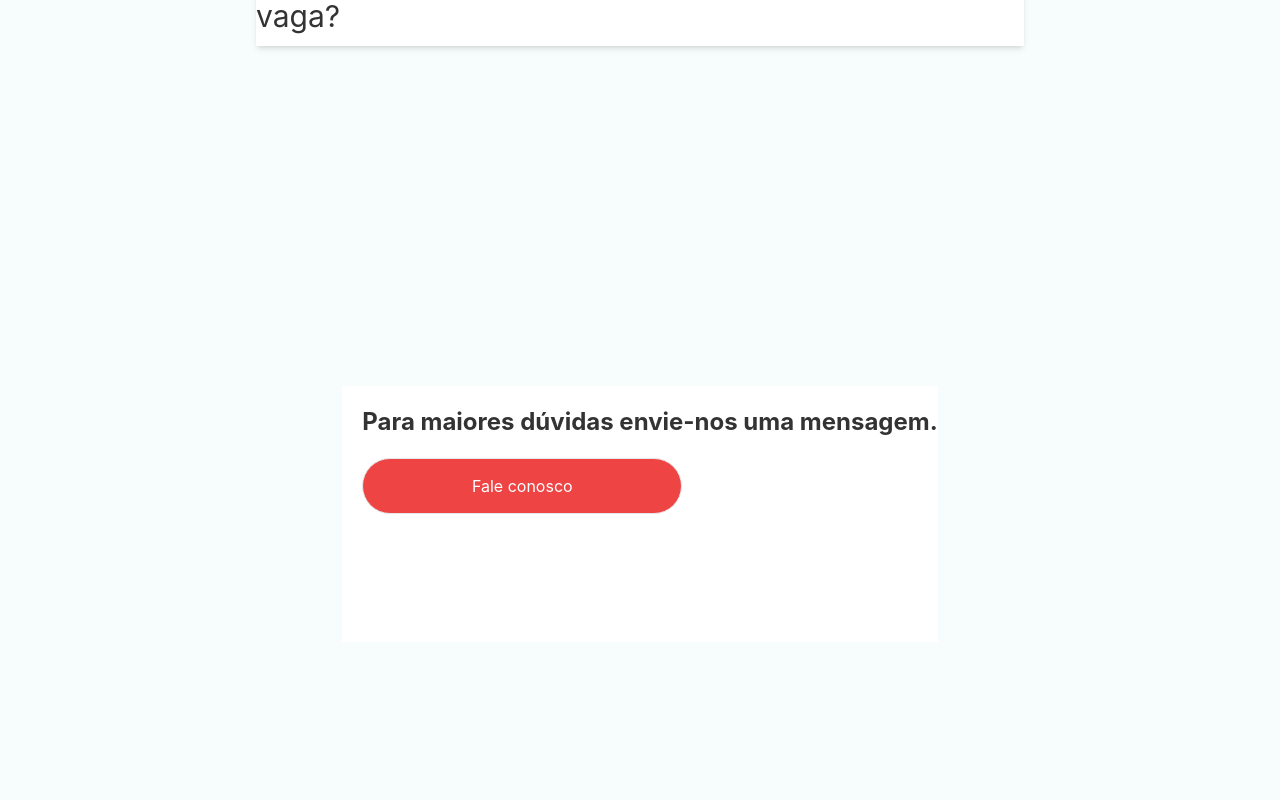
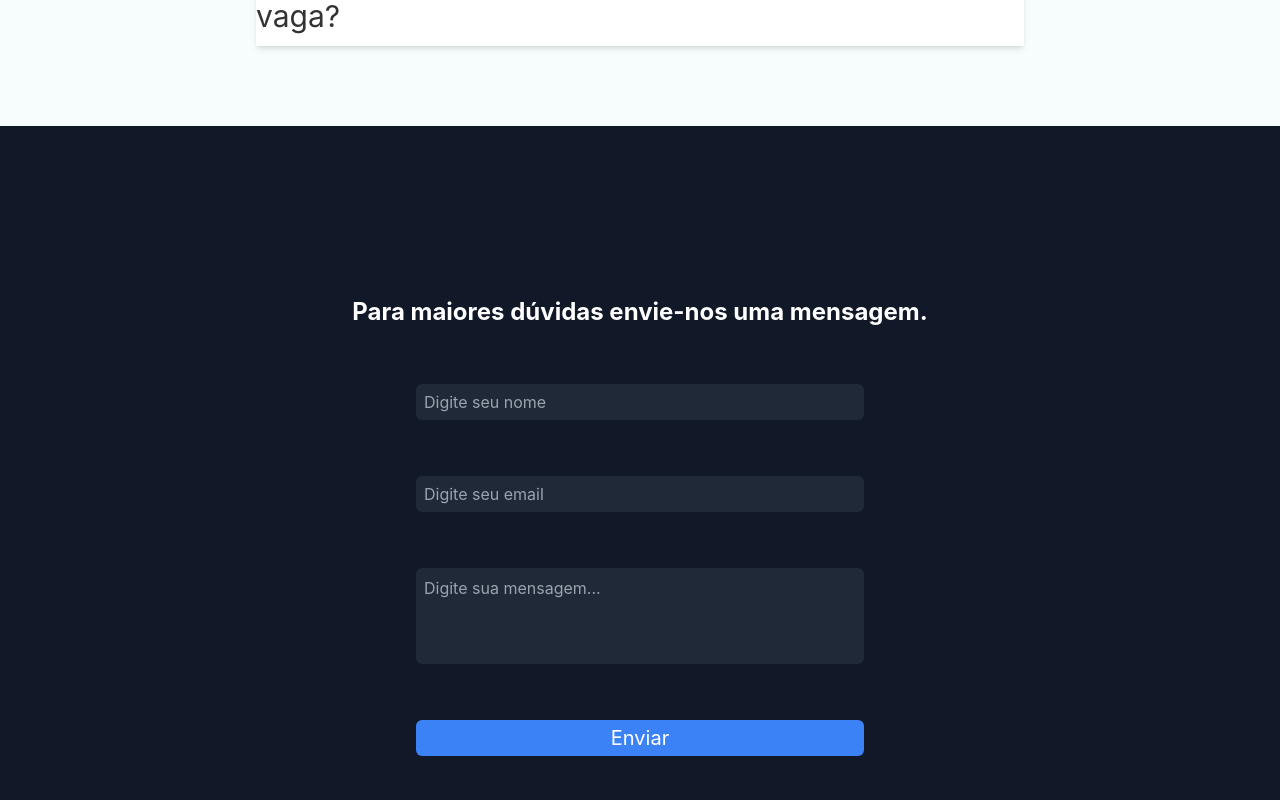
Before and after one commit to Jopefv/Projeto_pit, a React (Vite) app in the folder client/: page /about-us in a window 1280 px wide. Shown: the part 1420-2220 px from the top of the page. Built offline with nearby package versions, Linux system fonts and the light colour scheme.

Commit message:
Implemento do serviço de email

```diff
--- a/client/package.json
+++ b/client/package.json
@@ -10,9 +10,11 @@
     "preview": "vite preview"
   },
   "dependencies": {
+    "@emailjs/browser": "^3.11.0",
     "@headlessui/react": "^1.7.15",
     "@reduxjs/toolkit": "^1.9.5",
     "axios": "^1.4.0",
+    "emailjs": "^4.0.3",
     "moment": "^2.29.4",
     "react": "^18.2.0",
     "react-dom": "^18.2.0",
--- a/client/src/components/Help.jsx
+++ b/client/src/components/Help.jsx
@@ -1,24 +1,78 @@
-import React from 'react';
+import React, { useState } from 'react';
+import emailjs from '@emailjs/browser'
 
 function Help() {
+  const [name, setName] = useState('');
+  const [email, setEmail] = useState('');
+  const [message, setMessage] = useState('');
+
+  function sendEmail(e) {
+    e.preventDefault();
+
+    if (name === '' || email === '' || message === '') {
+      alert("Preencha todos os campos");
+      return;
+    }
+
+    const templateParams = {
+      from_name: name,
+      message: message,
+      email: email
+    };
+
+    emailjs
+      .send("service_rnl5db4", "template_a3rzo5v", templateParams, "UOhtQUrHErbS3AZJV")
+      .then(
+        (response) => {
+          console.log("EMAIL ENVIADO", response.status, response.text);
+          setName('');
+          setEmail('');
+          setMessage('');
+        },
+        (err) => {
+          console.log("ERRO: ", err);
+        }
+      );
+  }
+
   return (
-    <div className="flex items-center justify-center h-screen">
-      <section className="bg-white max-w-3xl h-64 mt-10 mb-16 rounded-10px">
-        <div className="container">
-          <p className="ml-5 mt-5 mb-5 text-2xl font-bold">
-            Para maiores dúvidas envie-nos uma mensagem.
-          </p>
+    <div className="min-h-screen flex justify-center items-center flex-col bg-gray-900 text-white p-14">
+      <h1 className="mb-14"> {/* Reutilizei as margens aqui para manter a separação */}
+        <p className="text-2xl font-bold">
+          Para maiores dúvidas envie-nos uma mensagem.
+        </p>
+      </h1>
 
-          <button
-            className="flex justify-center items-center w-80 h-14 rounded-full border border-2bcae6 hover:border-2bcae8 bg-red-500 hover:bg-red-600 text-white ml-5 mb-5"
-            onClick={() => {
-              // Adicione a lógica do clique aqui
-            }}
-          >
-            Fale conosco
-          </button>
-        </div>
-      </section>
+      <form className="max-w-md w-full flex flex-col">
+        <input
+          className="mb-14 h-9 rounded-md border-0 p-2 bg-gray-800 text-white"
+          type="text"
+          placeholder="Digite seu nome"
+          onChange={(e) => setName(e.target.value)}
+          value={name}
+        />
+
+        <input
+          className="mb-14 h-9 rounded-md border-0 p-2 bg-gray-800 text-white"
+          type="text"
+          placeholder="Digite seu email"
+          onChange={(e) => setEmail(e.target.value)}
+          value={email}
+        />
+
+        <textarea
+          className="mb-14 h-24 rounded-md border-0 p-2 bg-gray-800 text-white resize-none"
+          placeholder="Digite sua mensagem..."
+          onChange={(e) => setMessage(e.target.value)}
+          value={message}
+        />
+
+        <input
+          className="h-9 rounded-md border-0 cursor-pointer bg-blue-500 text-white text-xl transition transform duration-800 hover:bg-blue-700 hover:scale-101"
+          type="submit"
+          value="Enviar"
+        />
+      </form>
     </div>
   );
 }
--- a/client/src/pages/About.jsx
+++ b/client/src/pages/About.jsx
@@ -1,7 +1,7 @@
 import React from "react";
 import { JobImg } from "../assets";
 import Accordion from "../components/Accordion";
-import Help from "../components/Help.jsx";
+import Help from "../components/Help";
 
 const accordionData = [
   {
--- a/client/src/pages/AppliedJobs.jsx
+++ b/client/src/pages/AppliedJobs.jsx
@@ -30,14 +30,21 @@ const AppliedJobs = () => {
 
     try {
       const res = await apiRequest({
-        url: `/jobs/applied-jobs/${userId}`,
-       token: user?.token,
+        url: `/jobs//applied-jobs/${userId}`,
+        token: user?.token,
         method: "GET",
       });
 
       setNumPage(res?.data?.length > 0 ? Math.ceil(res.data.length / 5) : 1);
       setRecordsCount(res?.data?.length || 0);
-      setAppliedJobs(res.data);
+
+      // Verifique o localStorage para determinar se o usuário já se inscreveu em um trabalho
+      const appliedJobsWithLocalStorage = res.data.map((job) => {
+        const isApplied = localStorage.getItem(`applied_${job._id}`) === 'true';
+        return { ...job, isApplied };
+      });
+
+      setAppliedJobs(appliedJobsWithLocalStorage);
 
       setIsFetching(false);
     } catch (e) {
--- a/client/src/pages/JobDetail.jsx
+++ b/client/src/pages/JobDetail.jsx
@@ -106,7 +106,6 @@ const JobDetail = () => {
       if (window.confirm('Deseja cancelar sua candidatura a este post?')) {
         const res = await apiRequest({
           url: `/jobs/cancel-application/${job?._id}/${user?._id}`,
-
           token: user?.token,
           method: 'DELETE',
         });
```
Also changed, not shown: 1 other file (tests, documents, lock files or other folders).
